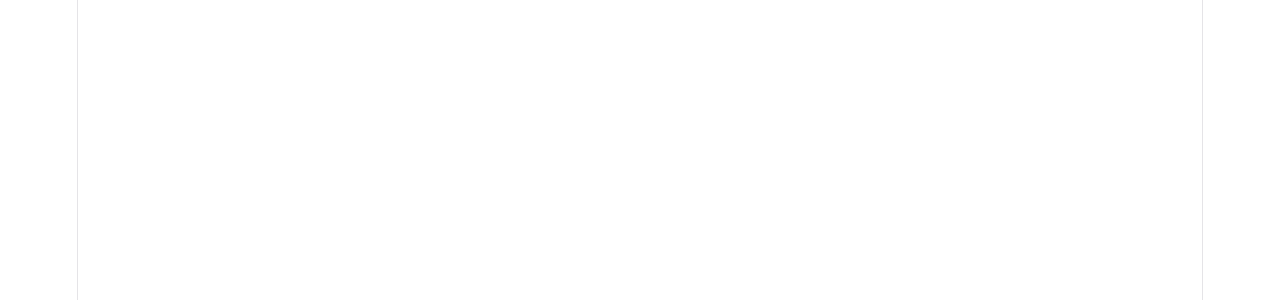
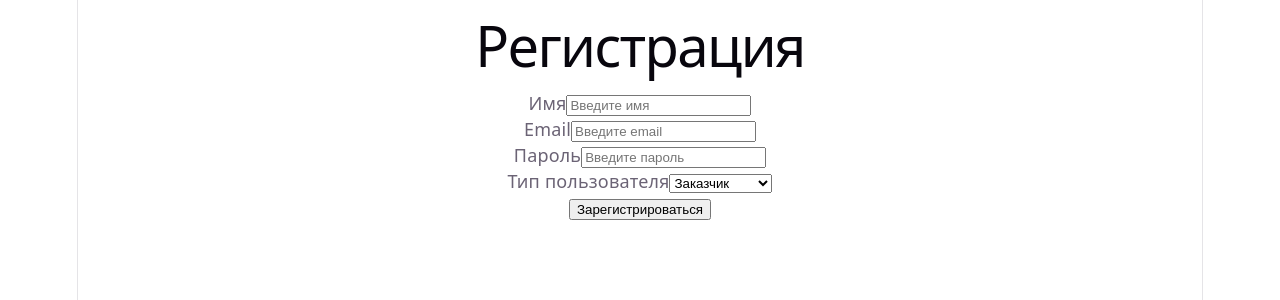
Before and after one commit to JuliShestakova/auto-service-platform-js, a React (Vite) app: page /register in a window 1280 px wide. Before the commit this address had no page. Shown: the top 300 px of the page. Built offline with nearby package versions, Linux system fonts and the light colour scheme.

Commit message:
Add registration page

```diff
--- a/src/App.jsx
+++ b/src/App.jsx
@@ -1,6 +1,7 @@
 import { BrowserRouter, Routes, Route } from 'react-router-dom';
 import HomePage from './pages/HomePage';
 import LoginPage from './pages/LoginPage';
+import RegisterPage from './pages/RegisterPage';
 
 function App() {
   return (
@@ -8,6 +9,7 @@ function App() {
       <Routes>
         <Route path="/" element={<HomePage />} />
         <Route path="/login" element={<LoginPage />} />
+        <Route path="/register" element={<RegisterPage />} />
       </Routes>
     </BrowserRouter>
   );
--- /dev/null
+++ b/src/pages/RegisterPage.jsx
@@ -0,0 +1,98 @@
+import { useState } from 'react';
+
+function RegisterPage() {
+  const [name, setName] = useState('');
+  const [email, setEmail] = useState('');
+  const [password, setPassword] = useState('');
+  const [role, setRole] = useState('customer');
+
+  const handleSubmit = (event) => {
+    event.preventDefault();
+
+    console.log('Регистрация:', {
+      name,
+      email,
+      password,
+      role,
+    });
+  };
+
+  return (
+    <main>
+      <h1>Регистрация</h1>
+
+      <form onSubmit={handleSubmit}>
+        <div>
+          <label htmlFor="name">
+            Имя
+          </label>
+
+          <input
+            id="name"
+            type="text"
+            value={name}
+            onChange={(event) => setName(event.target.value)}
+            placeholder="Введите имя"
+            required
+          />
+        </div>
+
+        <div>
+          <label htmlFor="email">
+            Email
+          </label>
+
+          <input
+            id="email"
+            type="email"
+            value={email}
+            onChange={(event) => setEmail(event.target.value)}
+            placeholder="Введите email"
+            required
+          />
+        </div>
+
+        <div>
+          <label htmlFor="password">
+            Пароль
+          </label>
+
+          <input
+            id="password"
+            type="password"
+            value={password}
+            onChange={(event) => setPassword(event.target.value)}
+            placeholder="Введите пароль"
+            required
+          />
+        </div>
+
+        <div>
+          <label htmlFor="role">
+            Тип пользователя
+          </label>
+
+          <select
+            id="role"
+            value={role}
+            onChange={(event) => setRole(event.target.value)}
+          >
+            <option value="customer">
+              Заказчик
+            </option>
+
+            <option value="executor">
+              Исполнитель
+            </option>
+          </select>
+        </div>
+
+        <button type="submit">
+          Зарегистрироваться
+        </button>
+      </form>
+    </main>
+  );
+}
+
+export default RegisterPage;
```
